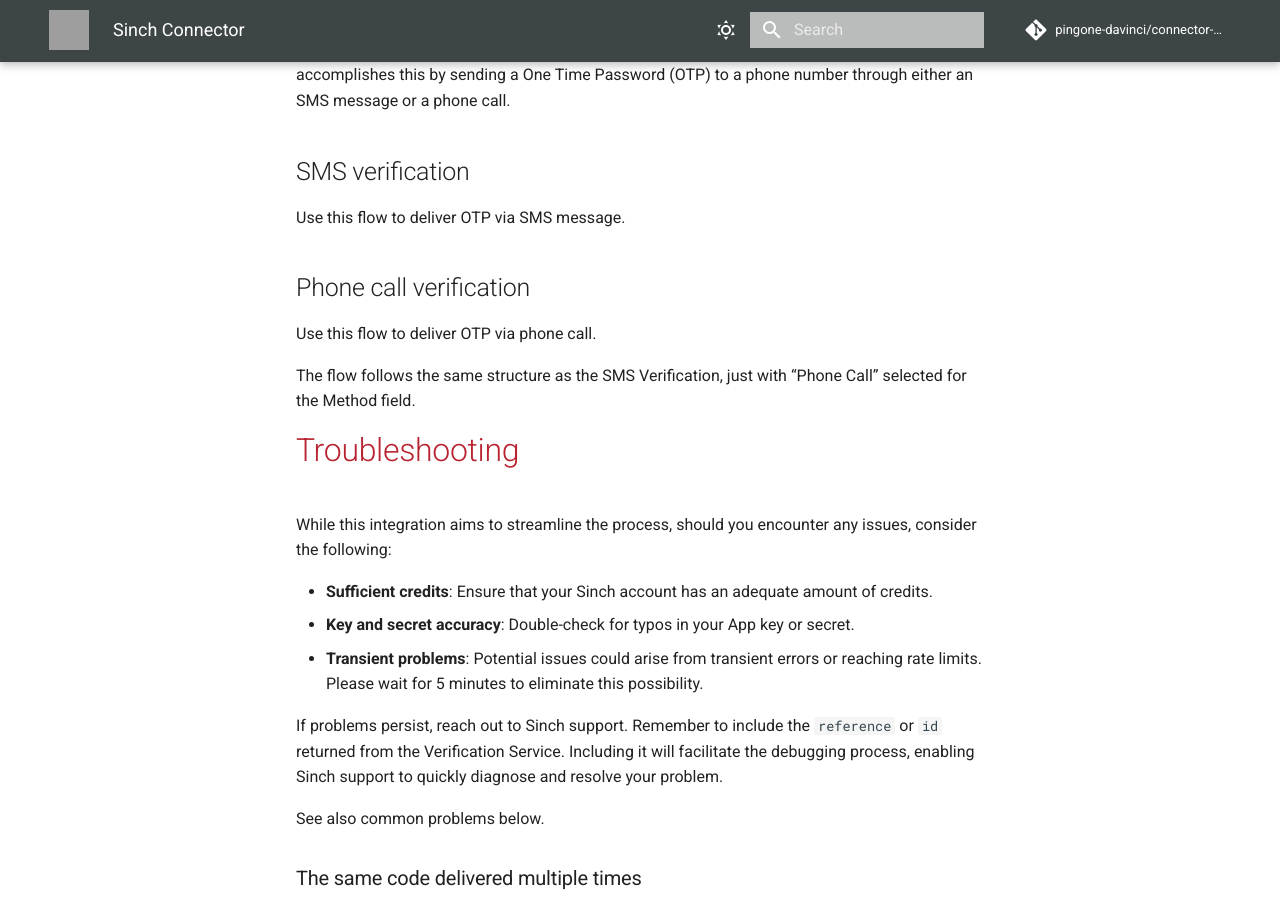
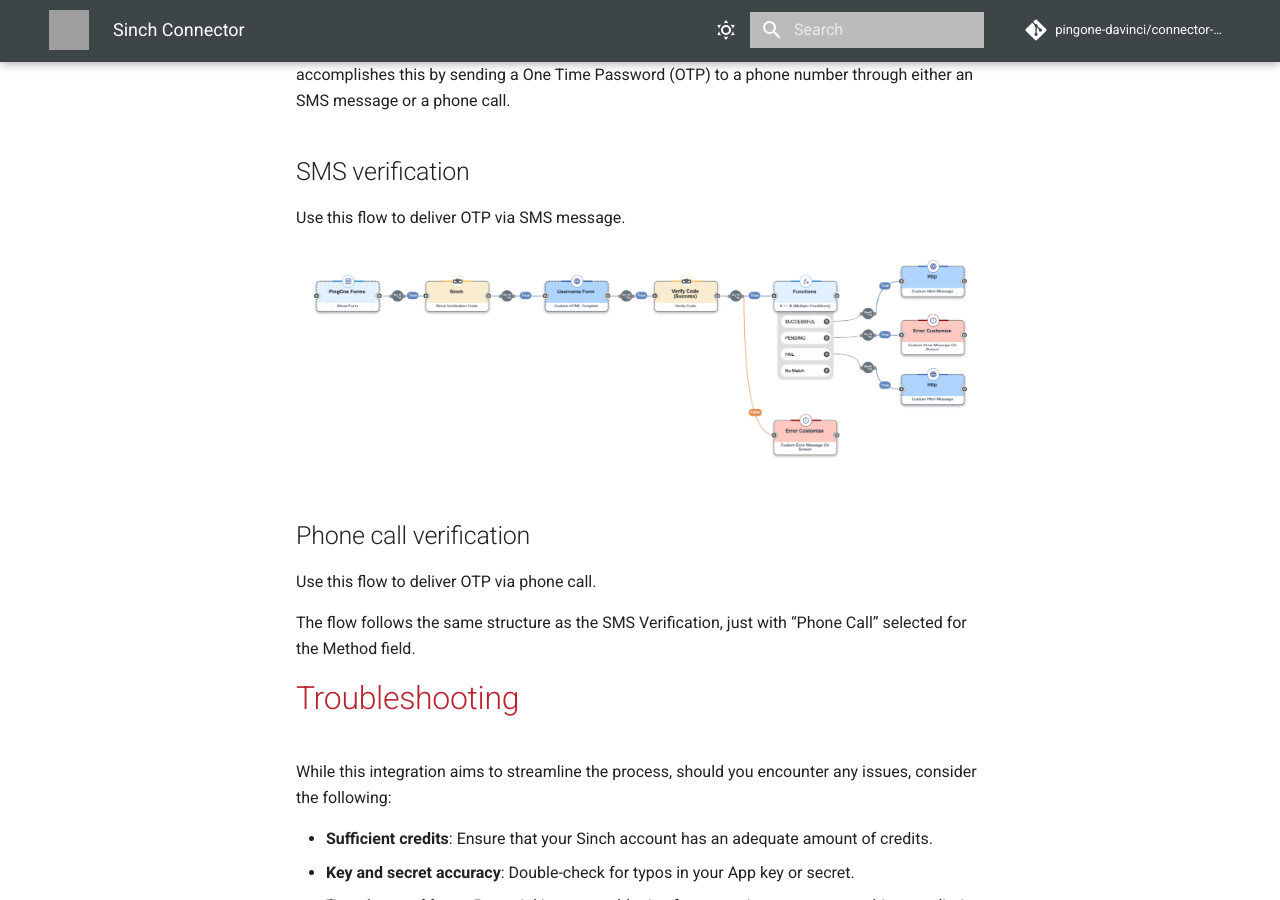
Before and after one commit to pingone-davinci/documentation, an MkDocs documentation site: the page built from docs/sinch/README.md, in a window 1280 px wide and 900 px high, scrolled down 2040 px. Built offline with MkDocs 1.6.1 and Material for MkDocs 9.7.7, drawn with Linux system fonts in a browser that asks for light colours; comment, search, counter and statistics services are not loaded; grey boxes are pictures that could not be loaded.

Commit message:
Update README.md

```diff
--- a/docs/sinch/README.md
+++ b/docs/sinch/README.md
@@ -70,7 +70,7 @@
 
 Use this flow to deliver OTP via SMS message.
 
-
+![Sinch Flow Image](sinchFlowImage.png)
 
 
 ## Phone call verification
```
